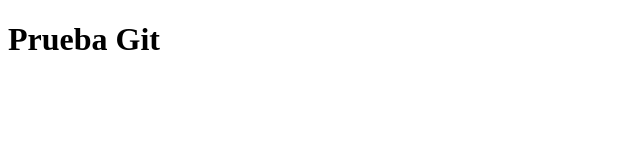
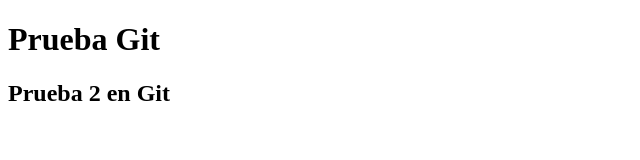
Before and after one commit to luiscanate/Proyecto1, a plain HTML site: page Index.html in a window 1280 px wide. Shown: the whole page, without its empty margins (0-640 px from the left). Drawn offline with Linux system fonts and the light colour scheme.

Commit message:
Versión 3 agregamos información al archivo Index.html

```diff
--- a/Index.html
+++ b/Index.html
@@ -8,5 +8,6 @@
 </head>
 <body>
     <h1>Prueba Git</h1>
+    <h2>Prueba 2 en Git</h2>
 </body>
 </html>
```
